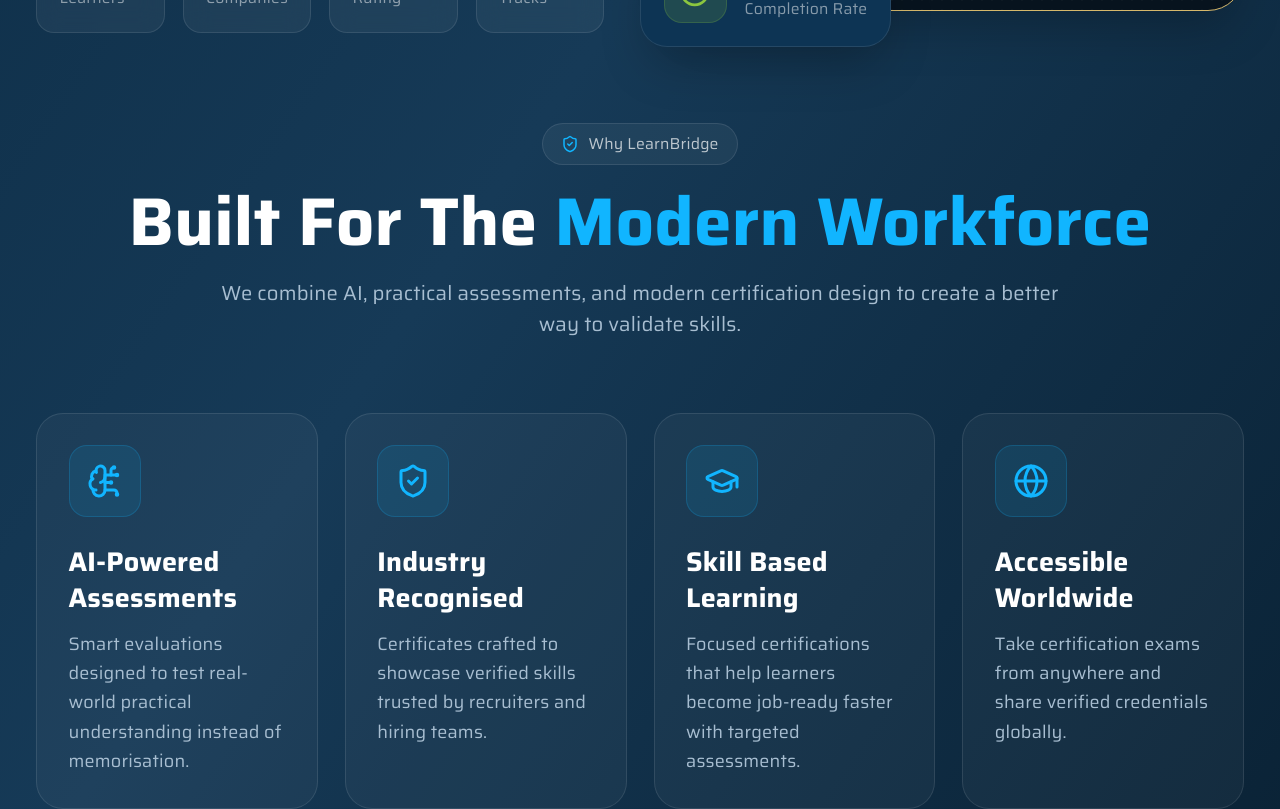
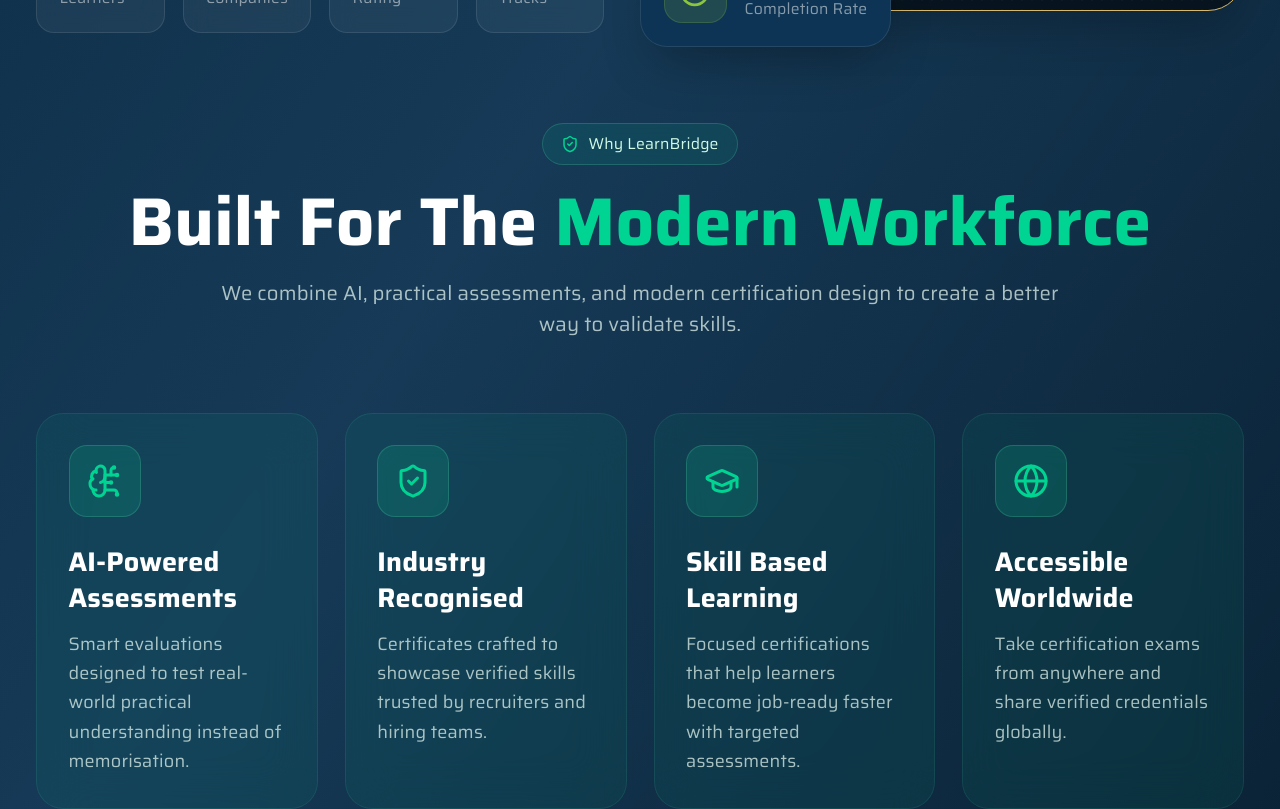
Before and after one commit to everlinesys/CertificationHUb, a React (Vite) app: page /about in a window 1280 px wide. Shown: the part 960-1769 px from the top of the page. Built offline with nearby package versions, Linux system fonts and the light colour scheme.

Commit message:
first commit

```diff
--- a/src/pages/About.jsx
+++ b/src/pages/About.jsx
@@ -327,38 +327,40 @@
 
             {/* FEATURES */}
             <div className="px-4 md:px-8 pb-24">
-
                 <div className="max-w-7xl mx-auto">
 
                     {/* Heading */}
                     <div className="text-center mb-16">
 
-                        <div className="
+                        <div
+                            className="
           inline-flex
           items-center
           gap-2
           px-4
           py-2
           rounded-full
-              bg-white/5
+          bg-emerald-400/10
           border
-              border-white/10
-              text-white/70
+          border-emerald-300/20
+          text-emerald-100
           text-sm
           mb-5
-            ">
-                            <ShieldCheck className="w-4 h-4 text-[#11B5FF]" />
+          backdrop-blur-xl
+        "
+                        >
+                            <ShieldCheck className="w-4 h-4 text-emerald-400" />
                             Why LearnBridge
                         </div>
 
-                        <h2 className="text-4xl md:text-6xl font-bold">
+                        <h2 className="text-4xl md:text-6xl font-bold text-white">
                             Built For The
-                            <span className="text-[#11B5FF]">
+                            <span className="text-emerald-400">
                                 {" "}Modern Workforce
                             </span>
                         </h2>
 
-                        <p className="text-[#A8BED1] text-lg mt-5 max-w-3xl mx-auto">
+                        <p className="text-emerald-50/70 text-lg mt-5 max-w-3xl mx-auto">
                             We combine AI, practical assessments, and modern certification design to create a better way to validate skills.
                         </p>
                     </div>
@@ -375,37 +377,42 @@
                                     className="
               group
               rounded-3xl
-                    bg-white/[0.04]
+              bg-emerald-400/[0.07]
               border
-                    border-white/10
+              border-emerald-300/10
               p-7
-                    hover:bg-white/[0.06]
+              backdrop-blur-xl
+              hover:bg-emerald-400/[0.11]
+              hover:border-emerald-300/30
               transition-all
               duration-300
               hover:scale-[1.02]
+              hover:shadow-[0_0_40px_rgba(16,185,129,0.15)]
             "
                                 >
 
-                                    <div className="
+                                    <div
+                                        className="
                 w-16
                 h-16
                 rounded-2xl
-                    bg-[#11B5FF]/10
+                bg-emerald-400/15
                 border
-                    border-[#11B5FF]/20
+                border-emerald-300/20
                 flex
                 items-center
                 justify-center
                 mb-6
-                  ">
-                                        <Icon className="w-8 h-8 text-[#11B5FF]" />
+              "
+                                    >
+                                        <Icon className="w-8 h-8 text-emerald-400" />
                                     </div>
 
-                                    <h3 className="text-2xl font-bold mb-3">
+                                    <h3 className="text-2xl font-bold mb-3 text-white">
                                         {f.title}
                                     </h3>
 
-                                    <p className="text-[#A8BED1] leading-relaxed">
+                                    <p className="text-emerald-50/70 leading-relaxed">
                                         {f.desc}
                                     </p>
                                 </div>
```
Lines whose indentation alone changed are shown as unchanged.
